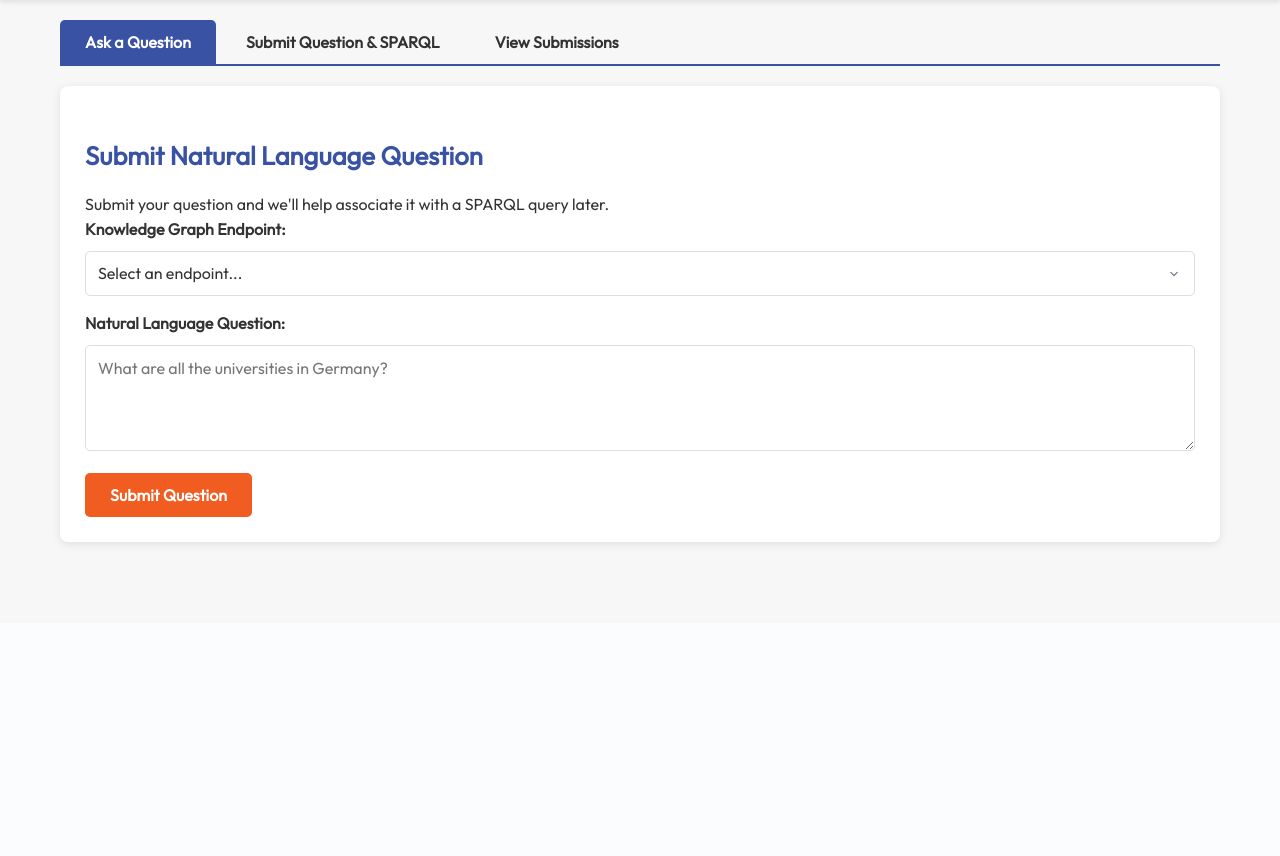
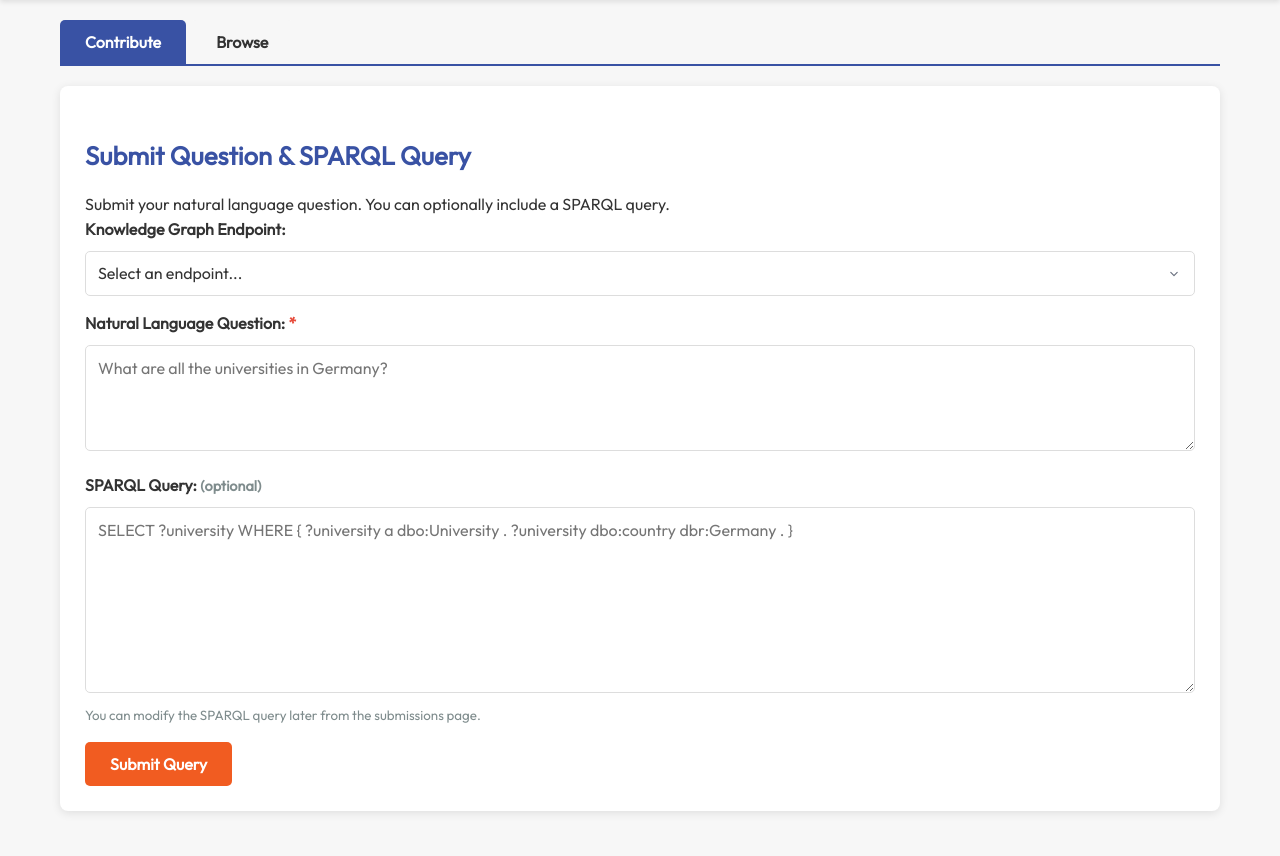
Before and after one commit to odoma-ch/quagga, a FastAPI app: page / in a window 1280 px wide. Shown: the part 177-1033 px from the top of the page. Before the commit the page ends 724 px from the top, so only its background shows below. Run offline with FastAPI, Linux system fonts and the light colour scheme; the visitor is signed in with stand-in values (Sample User, id 1); data that the repository does not hold is empty; parts of the project's set-up code (start-up, migrations or seed data) failed here and were passed over.

Commit message:
iterate on navigation with more smooth controls

```diff
--- a/main.py
+++ b/main.py
@@ -180,22 +180,32 @@ async def logout(request: Request):
     return RedirectResponse(url="/login?logged_out=true")
 
 
-@app.post("/submit_question")
-async def submit_question(
+@app.post("/submit_query")
+async def submit_query(
     request: Request,
     kg_endpoint: str = Form(...),
     nl_question: str = Form(...),
+    sparql_query: str = Form(None),  # Made optional
     kg_name: str = Form(None),
     kg_description: str = Form(None),
     user: dict = Depends(get_current_user),
 ):
-    """Handles submission of NL question + KG endpoint (SPARQL optional/later)."""
+    """Handles submission of NL question + optional SPARQL query + KG endpoint."""
     try:
         if not helper_methods.check_sparql_endpoint(kg_endpoint):
             return JSONResponse(
                 {"status": "error", "message": "Invalid SPARQL endpoint"},
                 status_code=400,
             )
+
+        # Only validate SPARQL query if it's provided
+        if sparql_query and sparql_query.strip():
+            if not helper_methods.validate_sparql_query(sparql_query):
+                return JSONResponse(
+                    {"status": "error", "message": "Invalid SPARQL query"},
+                    status_code=400
+                )
+
         if not database.get_if_endpoint_exists(kg_endpoint):
             database.insert_kg_endpoint(kg_name, kg_description, kg_endpoint)
 
@@ -203,51 +213,17 @@ async def submit_question(
             kg_endpoint=kg_endpoint,
             nl_question=nl_question,
             email=user["email"],
-            sparql_query=None,
+            sparql_query=sparql_query if sparql_query and sparql_query.strip() else None,
         )
+
+        # Return appropriate message based on whether SPARQL was provided
+        if sparql_query and sparql_query.strip():
+            message = "Question and SPARQL query submitted successfully"
+        else:
+            message = "Question submitted successfully."
+
         return JSONResponse(
-            {
-                "status": "success",
-                "message": "Natural language question submitted successfully",
-            }
-        )
-    except Exception as e:
-        logging.info(f"Error submitting question: {e}")
-        return JSONResponse({"status": "error", "message": str(e)}, status_code=500)
-
-
-@app.post("/submit_query")
-async def submit_query(
-    request: Request,
-    kg_endpoint: str = Form(...),
-    nl_question: str = Form(...),
-    sparql_query: str = Form(...),
-    kg_name: str = Form(None),
-    kg_description: str = Form(None),
-    user: dict = Depends(get_current_user),
-):
-    """Handles submission of NL question + SPARQL query + KG endpoint."""
-    try:
-        if not helper_methods.check_sparql_endpoint(kg_endpoint):
-            return JSONResponse(
-                {"status": "error", "message": "Invalid SPARQL endpoint"},
-                status_code=500,
-            )
-        if not helper_methods.validate_sparql_query(sparql_query):
-            return JSONResponse(
-                {"status": "error", "message": "Invalid SPARQL query"}, status_code=500
-            )
-        if not database.get_if_endpoint_exists(kg_endpoint):
-            database.insert_kg_endpoint(kg_name, kg_description, kg_endpoint)
-
-        database.insert_submission(
-            kg_endpoint=kg_endpoint,
-            nl_question=nl_question,
-            email=user["email"],
-            sparql_query=sparql_query,
-        )
-        return JSONResponse(
-            {"status": "success", "message": "SPARQL query submitted successfully"}
+            {"status": "success", "message": message}
         )
     except Exception as e:
         logging.info(f"Error submitting query: {e}")
--- a/templates/index.html
+++ b/templates/index.html
@@ -608,19 +608,18 @@
 
     <div class="container" id="home-page">
         <div class="tabs">
-            <button class="tab-btn active" onclick="openTab('tab1')">Ask a Question</button>
-            <button class="tab-btn" onclick="openTab('tab2')">Submit Question & SPARQL</button>
-            <button class="tab-btn" onclick="openTab('tab3')">View Submissions</button>
+            <button class="tab-btn active" onclick="openTab('tab1')">Contribute</button>
+            <button class="tab-btn" onclick="openTab('tab2')">Browse</button>
         </div>
 
         <div class="tab-content active" id="tab1">
             <div class="card">
-                <h2>Submit Natural Language Question</h2>
-                <p>Submit your question and we'll help associate it with a SPARQL query later.</p>
-                <form action="/submit_question" method="post" id="questionForm">
+                <h2>Submit Question & SPARQL Query</h2>
+                <p>Submit your natural language question. You can optionally include a SPARQL query.</p>
+                <form action="/submit_query" method="post" id="queryForm">
                     <div>
-                        <label for="kg_endpoint_q">Knowledge Graph Endpoint:</label>
-                        <select id="kg_endpoint_q" name="kg_endpoint" class="form-control" onchange="handleEndpointChange('tab1')" required>
+                        <label for="kg_endpoint">Knowledge Graph Endpoint:</label>
+                        <select id="kg_endpoint" name="kg_endpoint" class="form-control" onchange="handleEndpointChange()" required>
                             <option value="">Select an endpoint...</option>
                             {% for endpoint in kg_metadata %}
                             <option value="{{ endpoint.endpoint }}"
@@ -634,78 +633,30 @@
                     </div>
 
                     <!-- Custom endpoint form (initially hidden) -->
-                    <div id="custom-endpoint-form_q" style="display: none; margin-top: 15px; padding: 15px; border: 1px solid #ddd; border-radius: 5px; background-color: #f9f9f9;">
+                    <div id="custom-endpoint-form" style="display: none; margin-top: 15px; padding: 15px; border: 1px solid #ddd; border-radius: 5px; background-color: #f9f9f9;">
                         <h4>Custom Endpoint Details</h4>
                         <div style="margin-bottom: 10px;">
                             <label for="custom_name">Name:</label>
-                            <input type="text" id="custom_name_q" name="custom_name" placeholder="e.g., My Custom KG" class="form-control">
+                            <input type="text" id="custom_name" name="custom_name" placeholder="e.g., My Custom KG" class="form-control">
                         </div>
                         <div style="margin-bottom: 10px;">
                             <label for="custom_description">Description:</label>
-                            <input type="text" id="custom_description_q" name="custom_description" placeholder="e.g., Custom knowledge graph for my domain" class="form-control">
+                            <input type="text" id="custom_description" name="custom_description" placeholder="e.g., Custom knowledge graph for my domain" class="form-control">
                         </div>
                         <div style="margin-bottom: 10px;">
                             <label for="custom_endpoint">Endpoint URL:</label>
-                            <input type="url" id="custom_endpoint_q" name="custom_endpoint" placeholder="https://example.org/sparql" class="form-control">
+                            <input type="url" id="custom_endpoint" name="custom_endpoint" placeholder="https://example.org/sparql" class="form-control">
                         </div>
                     </div>
 
                     <div>
-                        <label for="nl_question_q">Natural Language Question:</label>
-                        <textarea id="nl_question_q" name="nl_question" rows="4" placeholder="What are all the universities in Germany?" required></textarea>
-                    </div>
-                    <button type="submit">Submit Question</button>
-
-                    <!-- Message container that will be hidden initially -->
-                    <div id="responseMessage" class="response-message" style="display: none;"></div>
-                </form>
-            </div>
-        </div>
-
-        <div class="tab-content" id="tab2">
-            <div class="card">
-                <h2>Submit Question with SPARQL Query</h2>
-                <p>Submit both your natural language question and the corresponding SPARQL query.</p>
-                <form action="/submit_query" method="post" id="queryForm">
-
-                    <div>
-                        <label for="kg_endpoint_s">Knowledge Graph Endpoint:</label>
-                        <select id="kg_endpoint_s" name="kg_endpoint" class="form-control" onchange="handleEndpointChange('tab2')" required>
-                            <option value="">Select an endpoint...</option>
-                            {% for endpoint in kg_metadata %}
-                            <option value="{{ endpoint.endpoint }}"
-                                    data-name="{{ endpoint.name }}"
-                                    data-description="{{ endpoint.description }}">
-                                {{ endpoint.name }} - {{ endpoint.description }} - {{ endpoint.endpoint }}
-                            </option>
-                            {% endfor %}
-                            <option value="custom">Cannot find your endpoint? Add one.</option>
-                        </select>
-                    </div>
-
-                    <div id="custom-endpoint-form_s" style="display: none; margin-top: 15px; padding: 15px; border: 1px solid #ddd; border-radius: 5px; background-color: #f9f9f9;">
-                        <h4>Custom Endpoint Details</h4>
-                        <div style="margin-bottom: 10px;">
-                            <label for="custom_name">Name:</label>
-                            <input type="text" id="custom_name_s" name="custom_name" placeholder="e.g., My Custom KG" class="form-control">
-                        </div>
-                        <div style="margin-bottom: 10px;">
-                            <label for="custom_description">Description:</label>
-                            <input type="text" id="custom_description_s" name="custom_description" placeholder="e.g., Custom knowledge graph for my domain" class="form-control">
-                        </div>
-                        <div style="margin-bottom: 10px;">
-                            <label for="custom_endpoint">Endpoint URL:</label>
-                            <input type="url" id="custom_endpoint_s" name="custom_endpoint" placeholder="https://example.org/sparql" class="form-control">
-                        </div>
-                    </div>
-
-                    <div>
-                        <label for="nl_question_s">Natural Language Question:</label>
-                        <textarea id="nl_question_s" name="nl_question" rows="4" placeholder="What are all the universities in Germany?" required></textarea>
+                        <label for="nl_question">Natural Language Question: <span style="color: #e74c3c;">*</span></label>
+                        <textarea id="nl_question" name="nl_question" rows="4" placeholder="What are all the universities in Germany?" required></textarea>
                     </div>
                     <div>
-                        <label for="sparql_query_s">SPARQL Query:</label>
-                        <textarea id="sparql_query_s" name="sparql_query" rows="8" placeholder="SELECT ?university WHERE { ?university a dbo:University . ?university dbo:country dbr:Germany . }" required></textarea>
+                        <label for="sparql_query">SPARQL Query: <span style="color: #7f8c8d; font-size: 0.9em;">(optional)</span></label>
+                        <textarea id="sparql_query" name="sparql_query" rows="8" placeholder="SELECT ?university WHERE { ?university a dbo:University . ?university dbo:country dbr:Germany . }"></textarea>
+                        <small style="color: #7f8c8d; display: block; margin-top: 5px;">You can modify the SPARQL query later from the submissions page.</small>
                     </div>
                     <button type="submit">Submit Query</button>
 
@@ -715,7 +666,7 @@
             </div>
         </div>
 
-        <div class="tab-content" id="tab3">
+        <div class="tab-content" id="tab2">
             <div class="card">
                 <h2>Knowledge Graph Endpoints</h2>
                 <p>Select an endpoint to view associated questions and queries:</p>
@@ -762,13 +713,12 @@
     </div>
 
     <script>
-        function handleEndpointChange(tabId) {
-            const idSuffix = tabId === 'tab1' ? 'q' : 's';
-            const select = document.getElementById('kg_endpoint_' + idSuffix);
-            const customForm = document.getElementById('custom-endpoint-form_' + idSuffix);
-            const customName = document.getElementById('custom_name_' + idSuffix);
-            const customDescription = document.getElementById('custom_description_' + idSuffix);
-            const customEndpoint = document.getElementById('custom_endpoint_' + idSuffix);
+        function handleEndpointChange() {
+            const select = document.getElementById('kg_endpoint');
+            const customForm = document.getElementById('custom-endpoint-form');
+            const customName = document.getElementById('custom_name');
+            const customDescription = document.getElementById('custom_description');
+            const customEndpoint = document.getElementById('custom_endpoint');
 
             if (select.value === 'custom') {
                 // Show custom form
@@ -821,14 +771,13 @@
                     submitButton.disabled = true;
 
                     try {
-                        const idSuffix = formId === 'questionForm' ? 'q' : 's';
-                        const select = document.getElementById('kg_endpoint_' + idSuffix);
+                        const select = document.getElementById('kg_endpoint');
                         const formData = new FormData(form);
 
                         if (select && select.value === 'custom') {
-                            const customName = document.getElementById('custom_name_' + idSuffix).value;
-                            const customDescription = document.getElementById('custom_description_' + idSuffix).value;
-                            const customEndpoint = document.getElementById('custom_endpoint_' + idSuffix).value;
+                            const customName = document.getElementById('custom_name').value;
+                            const customDescription = document.getElementById('custom_description').value;
+                            const customEndpoint = document.getElementById('custom_endpoint').value;
 
                             formData.set('kg_endpoint', customEndpoint);
                             formData.set('kg_name', customName);
@@ -857,10 +806,7 @@
                         // If successful, optionally clear the form
                         if (result.status === 'success') {
                             form.reset();
-                            if (select) {
-                                select.value = '';
-                                document.getElementById('custom-endpoint-form_' + idSuffix).style.display = 'none';
-                            }
+                            document.getElementById('custom-endpoint-form').style.display = 'none';
                         }
                     } catch (error) {
                         // Handle fetch errors
@@ -890,8 +836,7 @@
                 });
             }
 
-            // Set up both forms
-            setupFormHandler('questionForm');
+            // Set up the form
             setupFormHandler('queryForm');
         });
 
@@ -913,7 +858,7 @@
             document.getElementById(tabId).classList.add("active");
             event.currentTarget.classList.add("active");
 
-            if (tabId === 'tab3') {
+            if (tabId === 'tab2') {
                 fetch('/list')
                 .then(response => response.text())
                 .then(html => {
```
